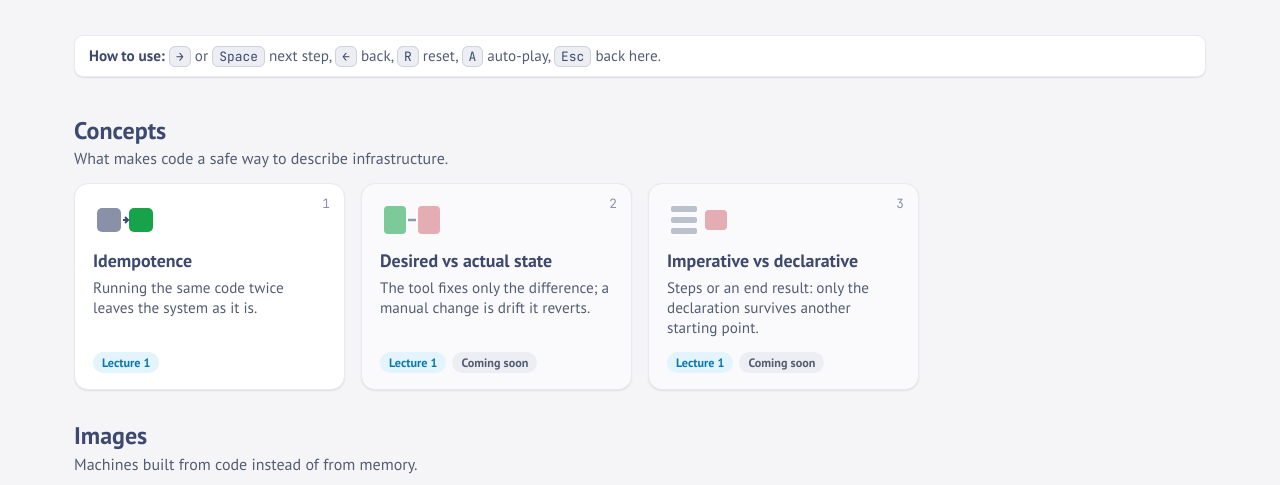
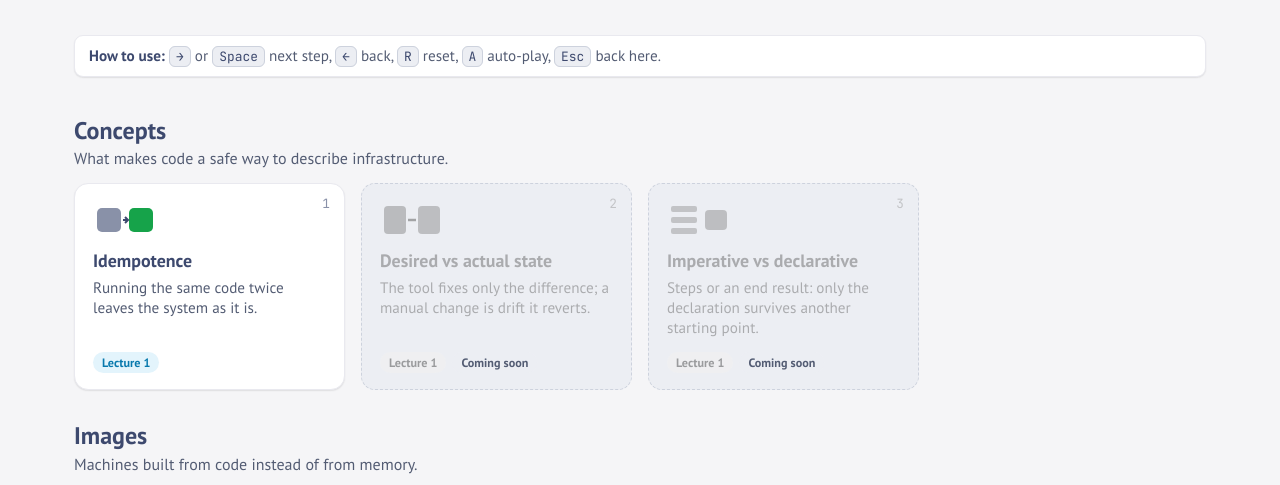
Before and after one commit to Infra-as-code-ICA0024-TalTech/simulator, a plain HTML site: page index.html in a window 1280 px wide. Shown: the part 239-724 px from the top of the page. Drawn offline with Linux system fonts and the light colour scheme.

Commit message:
Grey out the tiles of sims that are not ready yet
Co-Authored-By: Claude Opus 5.5 <noreply@anthropic.com>
Claude-Session: https://claude.ai/code/session_01CnQ4fMRGcUiXBe9noi2q76

```diff
--- a/assets/frame.css
+++ b/assets/frame.css
@@ -195,8 +195,12 @@ body.home { height: auto; min-height: 100%; }
   background: var(--surface); border: 1px solid var(--line); border-radius: var(--r-lg); box-shadow: var(--shadow-sm);
   color: var(--text); text-decoration: none; }
 a.card:hover { box-shadow: var(--shadow); border-color: var(--line-strong); }
-.card.coming { background: #fafafc; }
-.card.coming .ic { opacity: .55; }
+/* Not ready yet: a flat, dashed, grey tile, so ready sims stand out. */
+.card.coming { background: var(--surface-2); border-style: dashed; border-color: var(--line-strong); box-shadow: none;
+  cursor: default; }
+.card.coming .ic, .card.coming h3, .card.coming p, .card.coming .num { opacity: .45; filter: grayscale(1); }
+.card.coming .b-info { filter: grayscale(1); opacity: .6; }
+.card.coming h3 { color: var(--muted); }
 .card .num { position: absolute; top: 12px; right: 14px; font-family: var(--font-mono); font-size: .8rem; color: var(--skip); }
 .card .ic { width: 64px; height: 40px; margin-bottom: 4px; }
 .card h3 { margin: 0; font-size: 1.12rem; color: var(--edge); line-height: 1.25; }
```
Also changed, not shown: 1 other file.
